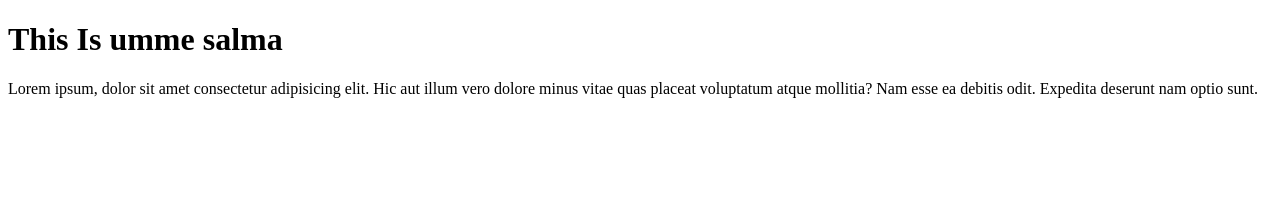
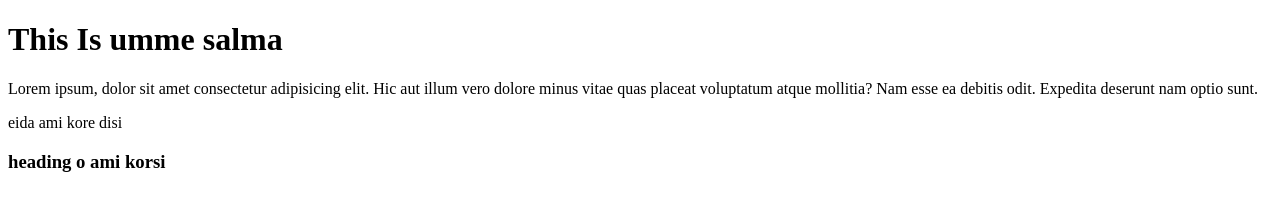
Before and after one commit to salmaarju18/first-class, a plain HTML site: page index.html in a window 1280 px wide. Drawn offline with Linux system fonts and the light colour scheme.

Commit message:
your changes

```diff
--- a/index.html
+++ b/index.html
@@ -9,5 +9,7 @@
 <body>
     <h1>This Is umme salma </h1>
     <p>Lorem ipsum, dolor sit amet consectetur adipisicing elit. Hic aut illum vero dolore minus vitae quas placeat voluptatum atque mollitia? Nam esse ea debitis odit. Expedita deserunt nam optio sunt.</p>
+    <p>eida ami kore disi</p>
+    <h3>heading o ami korsi</h3>
 </body>
 </html>
```
